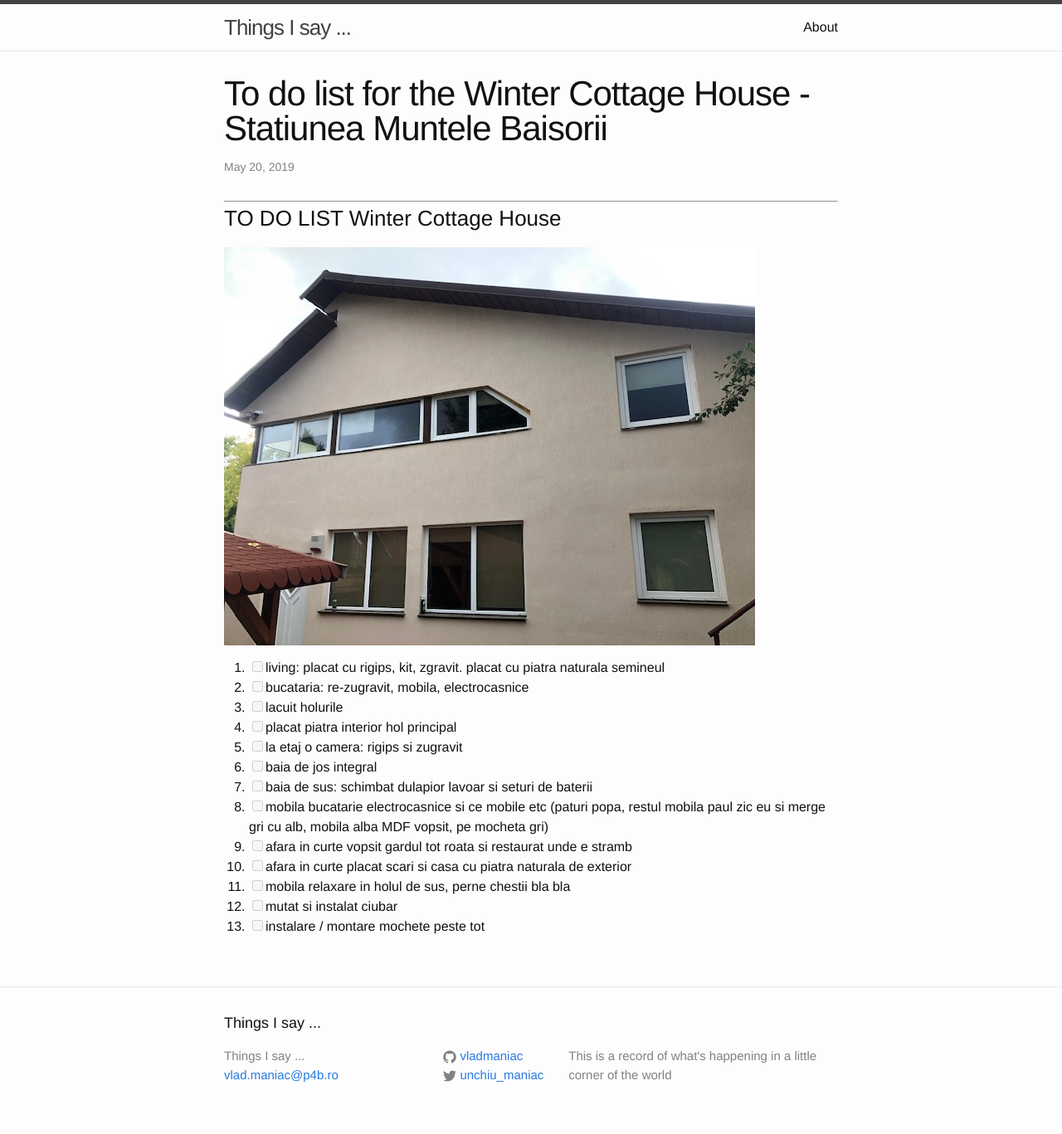
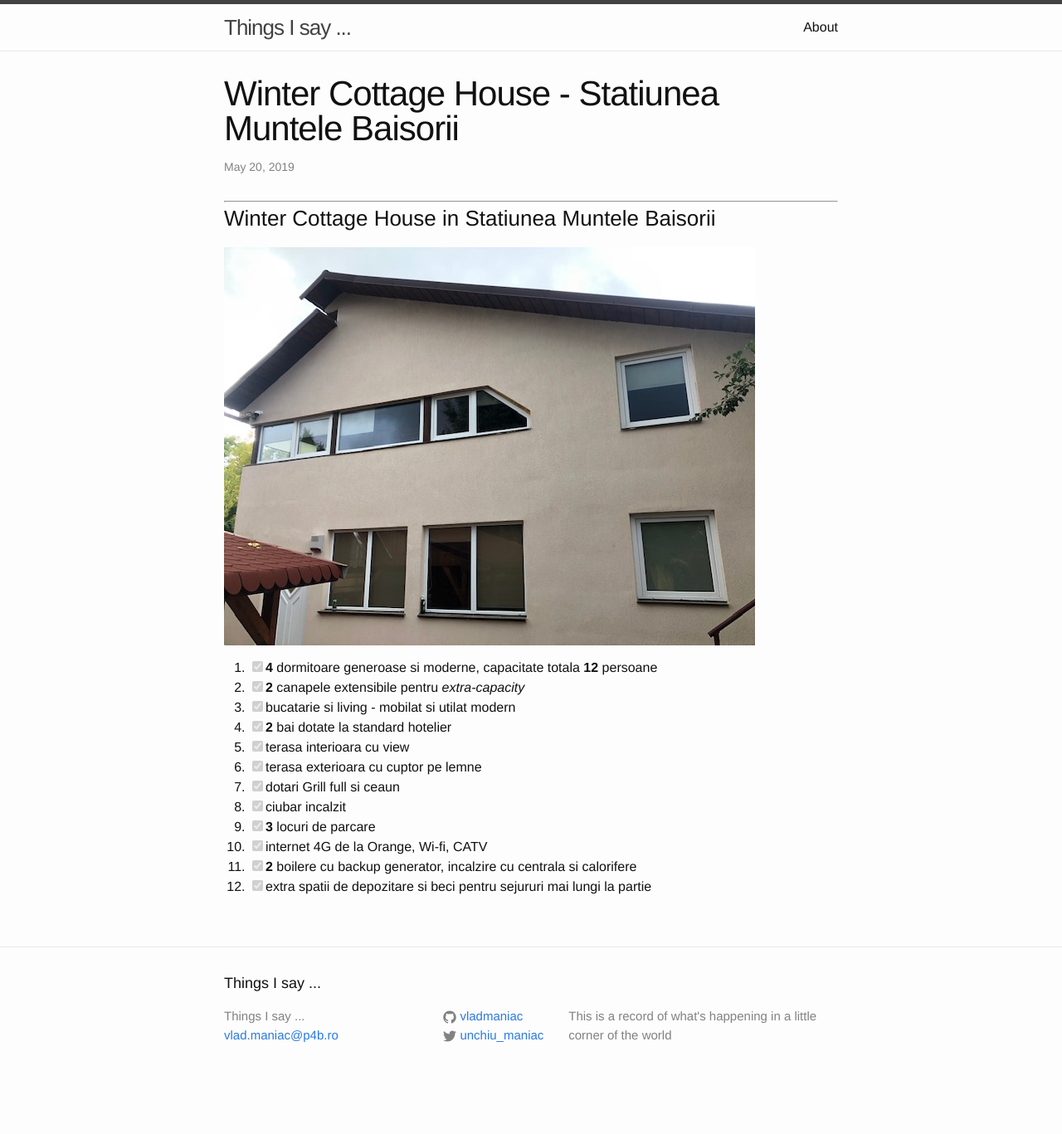
Before and after one commit to vladmaniac/vladmaniac.github.io, a Jekyll site: the page built from _posts/2019-05-21-cabana-muntele-baisorii.markdown, in a window 1280 px wide. Shown: the whole page at 83% size. Built offline with Jekyll 4.4.1, drawn with Linux system fonts in a browser that asks for light colours; after the commit the page ends 1319 px from its top, so only the background shows below that.

Commit message:
updated post cabanne

```diff
--- a/_posts/2019-05-21-cabana-muntele-baisorii.markdown
+++ b/_posts/2019-05-21-cabana-muntele-baisorii.markdown
@@ -1,22 +1,21 @@
 ---
 layout: post
-title:  "To do list for the Winter Cottage House - Statiunea Muntele Baisorii"
+title:  "Winter Cottage House - Statiunea Muntele Baisorii"
 date:   2019-05-20 20:31:50 +0000
 categories: jekyll update
 ---
 ---
-### TO DO LIST Winter Cottage House
+### Winter Cottage House in Statiunea Muntele Baisorii
 ![image-title-here](/img/IMG_0074.jpg){:class="img-responsive"}
-1. [ ] living: placat cu rigips, kit, zgravit. placat cu piatra naturala semineul
-2. [ ] bucataria: re-zugravit, mobila, electrocasnice
-3. [ ] lacuit holurile
-4. [ ] placat piatra interior hol principal
-5. [ ] la etaj o camera: rigips si zugravit
-6. [ ] baia de jos integral
-7. [ ] baia de sus: schimbat dulapior lavoar si seturi de baterii
-8. [ ] mobila bucatarie electrocasnice si ce mobile etc (paturi popa, restul mobila paul zic eu si merge gri cu alb, mobila alba MDF vopsit, pe mocheta gri)
-9. [ ] afara in curte vopsit gardul tot roata si restaurat unde e stramb
-10. [ ] afara in curte placat scari si casa cu piatra naturala de exterior
-11. [ ] mobila relaxare in holul de sus, perne chestii bla bla
-12. [ ] mutat si instalat ciubar
-13. [ ] instalare / montare mochete peste tot
+1. [x] **4** dormitoare generoase si moderne, capacitate totala **12** persoane
+2. [x] **2** canapele extensibile pentru *extra-capacity*
+3. [x] bucatarie si living - mobilat si utilat modern
+4. [x] **2** bai dotate la standard hotelier
+5. [x] terasa interioara cu view
+6. [x] terasa exterioara cu cuptor pe lemne
+7. [x] dotari Grill full si ceaun
+8. [x] ciubar incalzit
+9. [x] **3** locuri de parcare
+10. [x] internet 4G de la Orange, Wi-fi, CATV
+11. [x] **2** boilere cu backup generator, incalzire cu centrala si calorifere
+12. [x] extra spatii de depozitare si beci pentru sejururi mai lungi la partie
```
